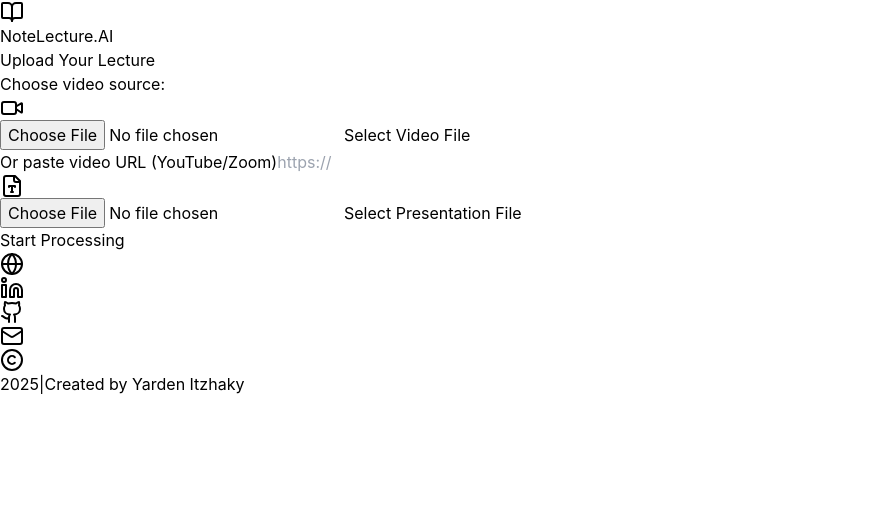
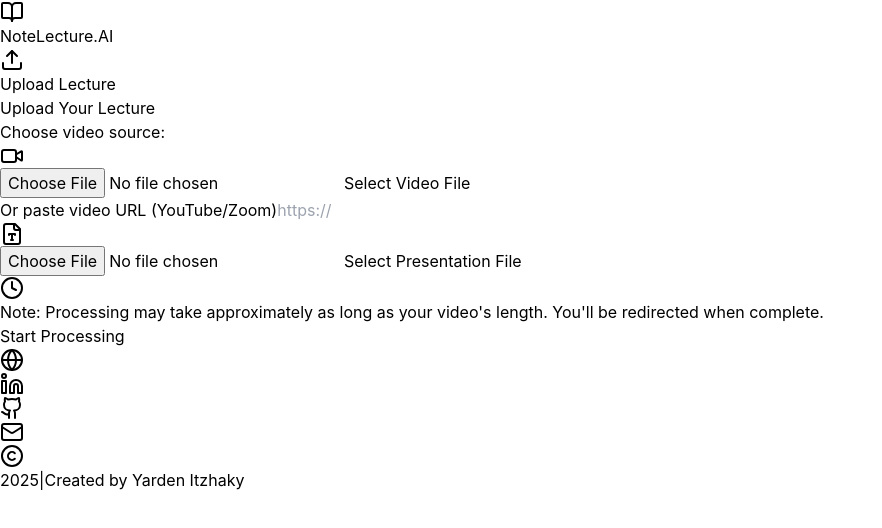
Before and after one commit to yardenitzhaky/LECTURER, a React (Vite) app in the folder notelecture-frontend/: page /upload in a window 1280 px wide. Shown: the top 528 px of the page, without its empty margins (0-882 px from the left). Built offline with nearby package versions, Linux system fonts and the light colour scheme.

Commit message:
enhance frontend design

```diff
--- a/notelecture-frontend/src/components/Header.tsx
+++ b/notelecture-frontend/src/components/Header.tsx
@@ -1,6 +1,6 @@
 //src/components/Header.tsx
 import { Link, useNavigate } from 'react-router-dom';
-import { BookOpen } from 'lucide-react';
+import { BookOpen, Upload, FileText } from 'lucide-react';
 
 export const Header: React.FC = () => {
   const navigate = useNavigate();
@@ -11,13 +11,29 @@
   };
 
   return (
-    <nav className="w-full bg-white shadow-sm">
+    <nav className="w-full bg-white shadow-md">
       <div className="max-w-7xl mx-auto px-4 sm:px-6 lg:px-8">
         <div className="flex justify-between h-16">
-          <div className="flex">
-            <Link to="/" onClick={handleLogoClick} className="flex items-center">
-              <BookOpen className="h-8 w-8 text-blue-600" />
-              <span className="ml-2 text-xl font-bold text-gray-900">NoteLecture.AI</span>
+          <div className="flex items-center">
+            <Link
+              to="/"
+              onClick={handleLogoClick}
+              className="flex items-center group transition-all duration-300"
+            >
+              <BookOpen className="h-8 w-8 text-blue-600 group-hover:text-blue-800 group-hover:scale-110 transition-all duration-300" />
+              <span className="ml-2 text-xl font-bold text-gray-900 group-hover:text-blue-800 transition-colors duration-300">
+                NoteLecture.AI
+              </span>
+            </Link>
+          </div>
+
+          <div className="flex items-center">
+            <Link
+              to="/upload"
+              className="flex items-center px-3 py-2 rounded-md text-sm font-medium text-gray-700 hover:bg-blue-50 hover:text-blue-700 transition-all duration-200"
+            >
+              <Upload className="h-4 w-4 mr-1" />
+              Upload Lecture
             </Link>
           </div>
         </div>
--- a/notelecture-frontend/src/pages/LectureViewPage.tsx
+++ b/notelecture-frontend/src/pages/LectureViewPage.tsx
@@ -1,3 +1,4 @@
+// src/pages/LectureViewPage.tsx
 import React, { useState, useEffect } from 'react';
 import { useParams } from 'react-router-dom';
 import { ChevronLeft, ChevronRight } from 'lucide-react';
--- a/notelecture-frontend/src/pages/UploadPage.tsx
+++ b/notelecture-frontend/src/pages/UploadPage.tsx
@@ -1,6 +1,6 @@
 // src/pages/UploadPage.tsx
 import React, { useState, ChangeEvent, FormEvent } from 'react';
-import { Upload, FileType, Video } from 'lucide-react';
+import { Upload, FileType, Video, Clock } from 'lucide-react';
 import { useNavigate } from 'react-router-dom';
 import { APIService } from '../api';
 
@@ -166,6 +166,14 @@
             </div>
           </div>
 
+          {/* Processing Time Notice */}
+          <div className="flex items-center p-4 bg-blue-50 rounded-lg">
+            <Clock className="h-5 w-5 text-blue-500 mr-2" />
+            <p className="text-sm text-blue-700">
+              Note: Processing may take approximately as long as your video's length. You'll be redirected when complete.
+            </p>
+          </div>
+
           <div className="flex justify-center">
             <button
               type="submit"
```
